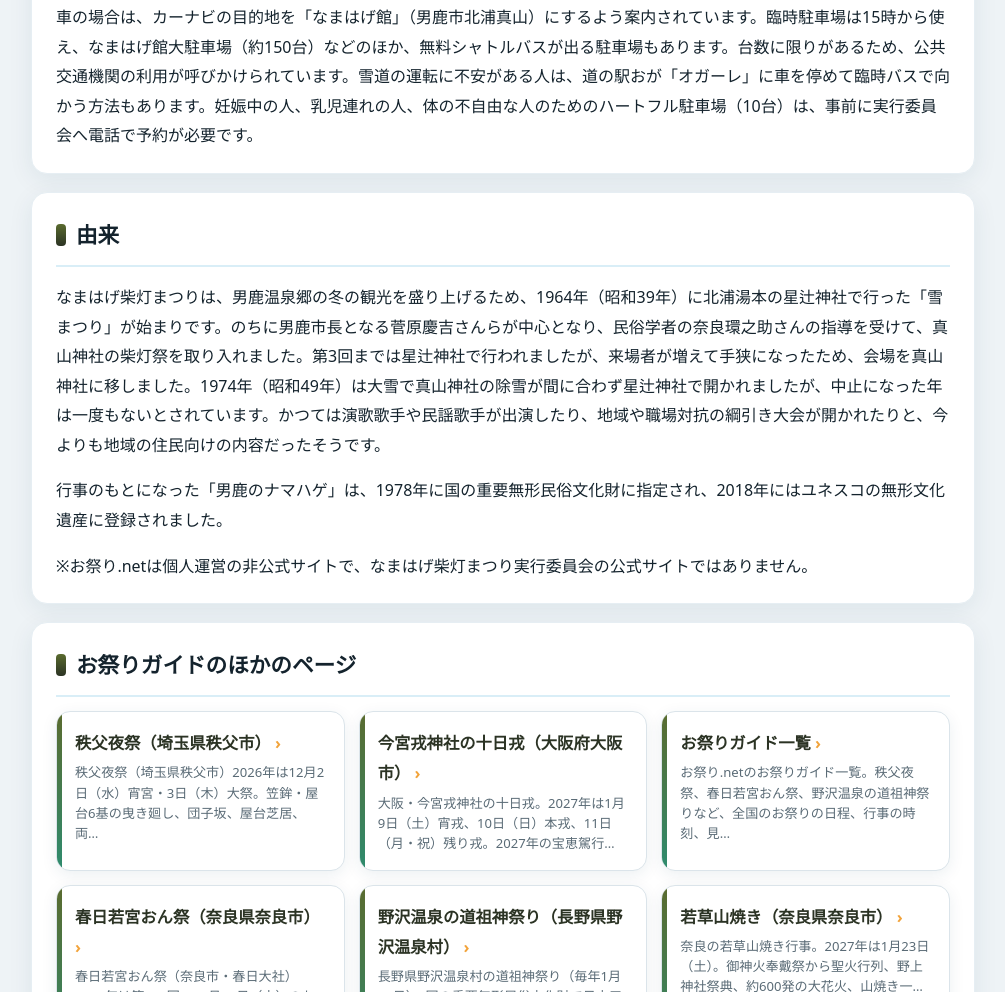
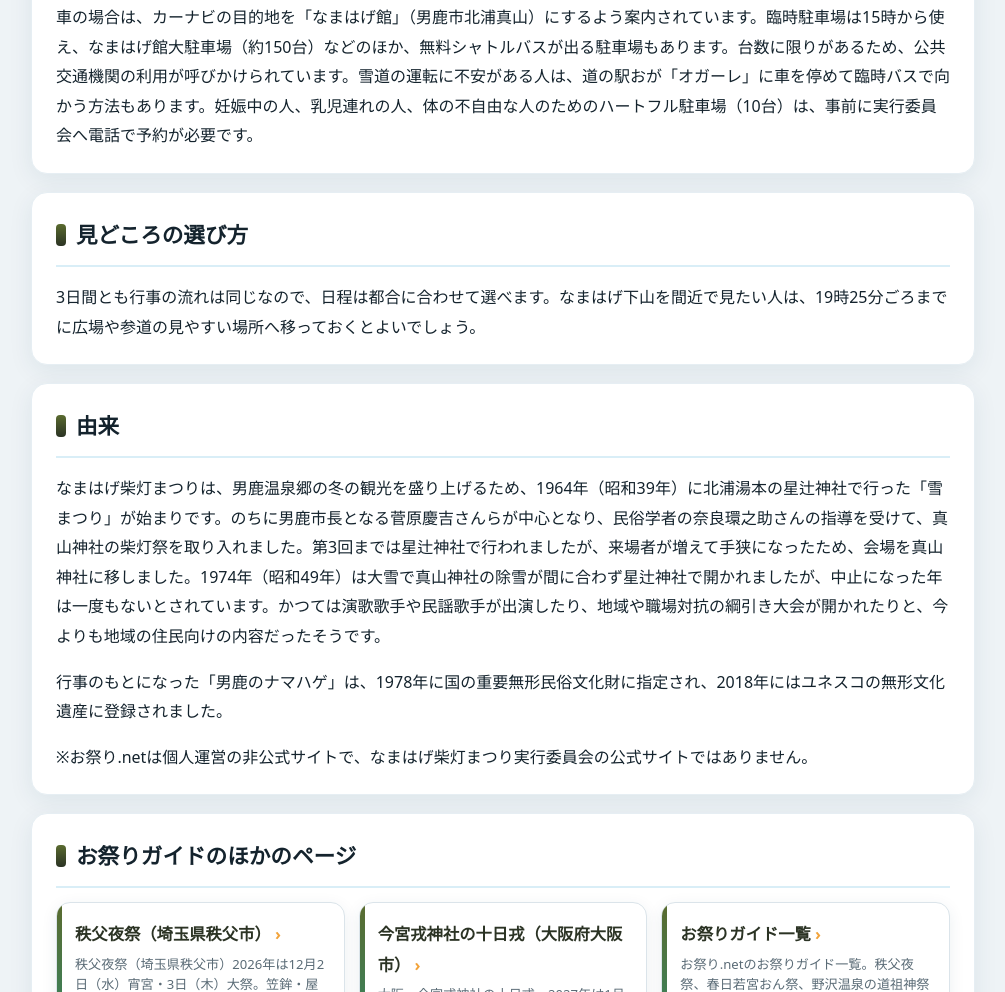
Before and after one commit to chinanago38/omatsuri-net, a plain HTML site: page matsuri/namahage/index.html in a window 1280 px wide. Shown: the part 4002-4994 px from the top of the page, without its empty margins (137-1142 px from the left). Drawn offline with Linux system fonts and the light colour scheme.

Commit message:
Namahage: viewing tip section
Co-Authored-By: Claude Opus 5.5 <noreply@anthropic.com>
Claude-Session: https://claude.ai/code/session_01RwBs7PFCKHvnYn9sWqWJkh

```diff
--- a/matsuri/namahage/index.html
+++ b/matsuri/namahage/index.html
@@ -75,6 +75,8 @@
 <li><strong>JR男鹿線</strong>：秋田駅から男鹿駅まで約55分、片道770円。</li>
 </ul>
 <p>車の場合は、カーナビの目的地を「なまはげ館」（男鹿市北浦真山）にするよう案内されています。臨時駐車場は15時から使え、なまはげ館大駐車場（約150台）などのほか、無料シャトルバスが出る駐車場もあります。台数に限りがあるため、公共交通機関の利用が呼びかけられています。雪道の運転に不安がある人は、道の駅おが「オガーレ」に車を停めて臨時バスで向かう方法もあります。妊娠中の人、乳児連れの人、体の不自由な人のためのハートフル駐車場（10台）は、事前に実行委員会へ電話で予約が必要です。</p></section>
+<section class="block"><h2>見どころの選び方</h2>
+<p>3日間とも行事の流れは同じなので、日程は都合に合わせて選べます。なまはげ下山を間近で見たい人は、19時25分ごろまでに広場や参道の見やすい場所へ移っておくとよいでしょう。</p></section>
 <section class="block"><h2>由来</h2>
 <p>なまはげ柴灯まつりは、男鹿温泉郷の冬の観光を盛り上げるため、1964年（昭和39年）に北浦湯本の星辻神社で行った「雪まつり」が始まりです。のちに男鹿市長となる菅原慶吉さんらが中心となり、民俗学者の奈良環之助さんの指導を受けて、真山神社の柴灯祭を取り入れました。第3回までは星辻神社で行われましたが、来場者が増えて手狭になったため、会場を真山神社に移しました。1974年（昭和49年）は大雪で真山神社の除雪が間に合わず星辻神社で開かれましたが、中止になった年は一度もないとされています。かつては演歌歌手や民謡歌手が出演したり、地域や職場対抗の綱引き大会が開かれたりと、今よりも地域の住民向けの内容だったそうです。</p>
 <p>行事のもとになった「男鹿のナマハゲ」は、1978年に国の重要無形民俗文化財に指定され、2018年にはユネスコの無形文化遺産に登録されました。</p>
```
Also changed, not shown: tools/content/matsuri__namahage.html (+3 -0 lines).
